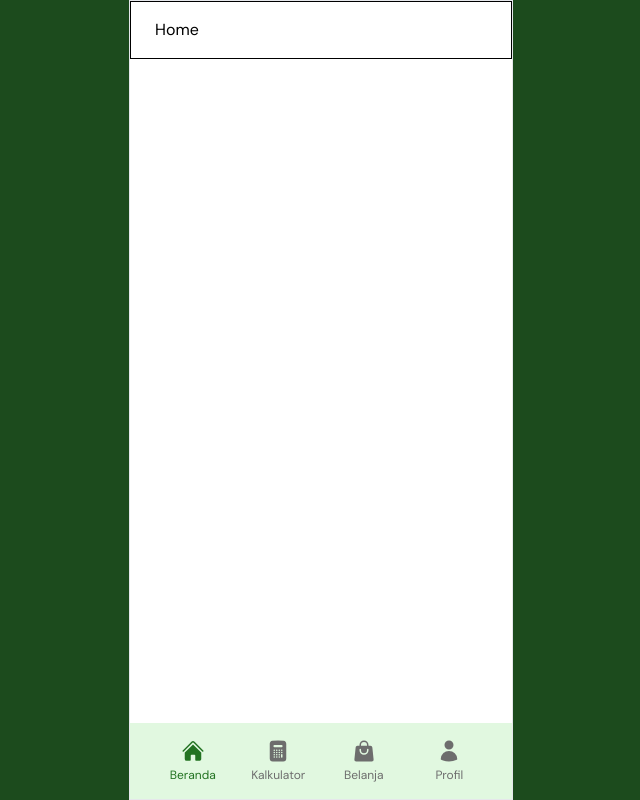
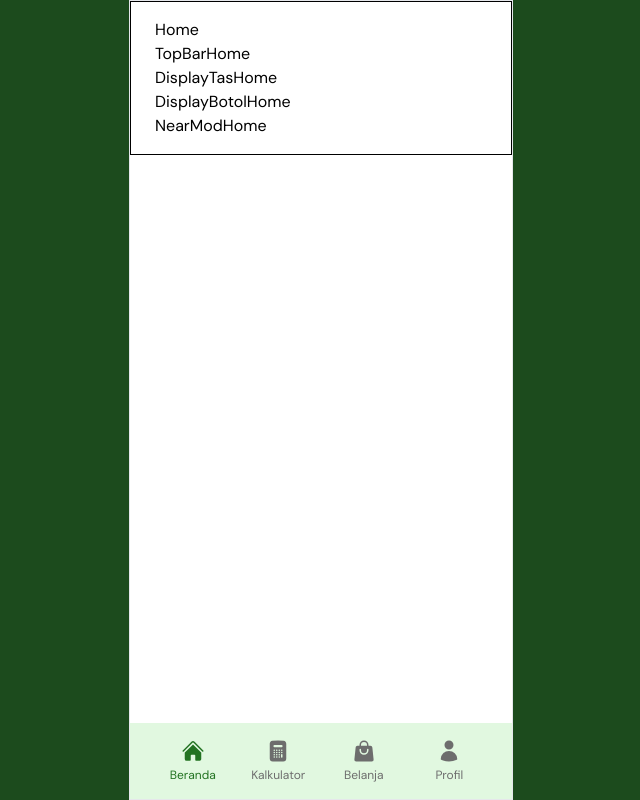
Before and after one commit to Sinduaditya/Klora, a React (Vite) app: page /app in a window 1280 px wide. Shown: the whole page, without its empty margins (319-959 px from the left). Built offline with nearby package versions, Linux system fonts and the light colour scheme.

Commit message:
style: Add page structure for Home - Add TopBarHome.jsx, DisplayTasHome.jsx, DisplayBotolHome.jsx, NearModHome.jsx in /src/components/app/Home/ - Manipulate Home.jsx
by ApliCalvin on May'5 2024 at 10.18

```diff
--- /dev/null
+++ b/src/components/app/Home/DisplayBotolHome.jsx
@@ -0,0 +1,11 @@
+// import React from "react";
+
+function DisplayBotolHome() {
+    return (
+        <>
+            <div>DisplayBotolHome</div>
+        </>
+    );
+}
+
+export default DisplayBotolHome;
--- /dev/null
+++ b/src/components/app/Home/DisplayTasHome.jsx
@@ -0,0 +1,11 @@
+// import React from "react";
+
+function DisplayTasHome() {
+    return (
+        <>
+            <div>DisplayTasHome</div>
+        </>
+    );
+}
+
+export default DisplayTasHome;
--- /dev/null
+++ b/src/components/app/Home/NearModHome.jsx
@@ -0,0 +1,11 @@
+// import React from 'react'
+
+function NearModHome() {
+    return (
+        <>
+            <div>NearModHome</div>
+        </>
+    );
+}
+
+export default NearModHome;
--- /dev/null
+++ b/src/components/app/Home/TopBarHome.jsx
@@ -0,0 +1,11 @@
+// import React from "react";
+
+function TopBarHome() {
+    return (
+        <>
+            <div>TopBarHome</div>
+        </>
+    );
+}
+
+export default TopBarHome;
--- a/src/pages/app/Home.jsx
+++ b/src/pages/app/Home.jsx
@@ -1,8 +1,17 @@
+import DisplayBotolHome from "../../components/app/Home/DisplayBotolHome";
+import DisplayTasHome from "../../components/app/Home/DisplayTasHome";
+import NearModHome from "../../components/app/Home/NearModHome";
+import TopBarHome from "../../components/app/Home/TopBarHome";
+
 // import React from "react";
 function Home() {
     return (
         <>
             <div>Home</div>
+            <TopBarHome />
+            <DisplayTasHome />
+            <DisplayBotolHome />
+            <NearModHome />
         </>
     );
 }
```
